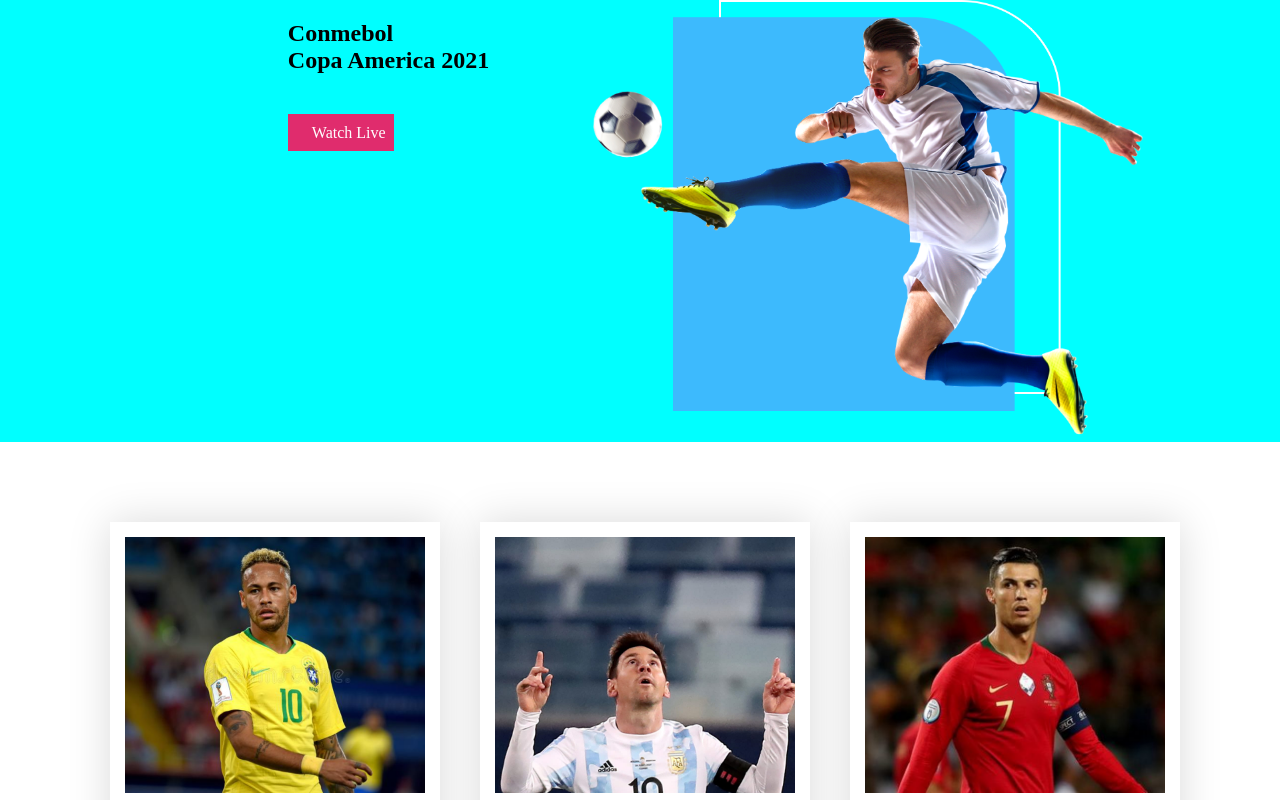
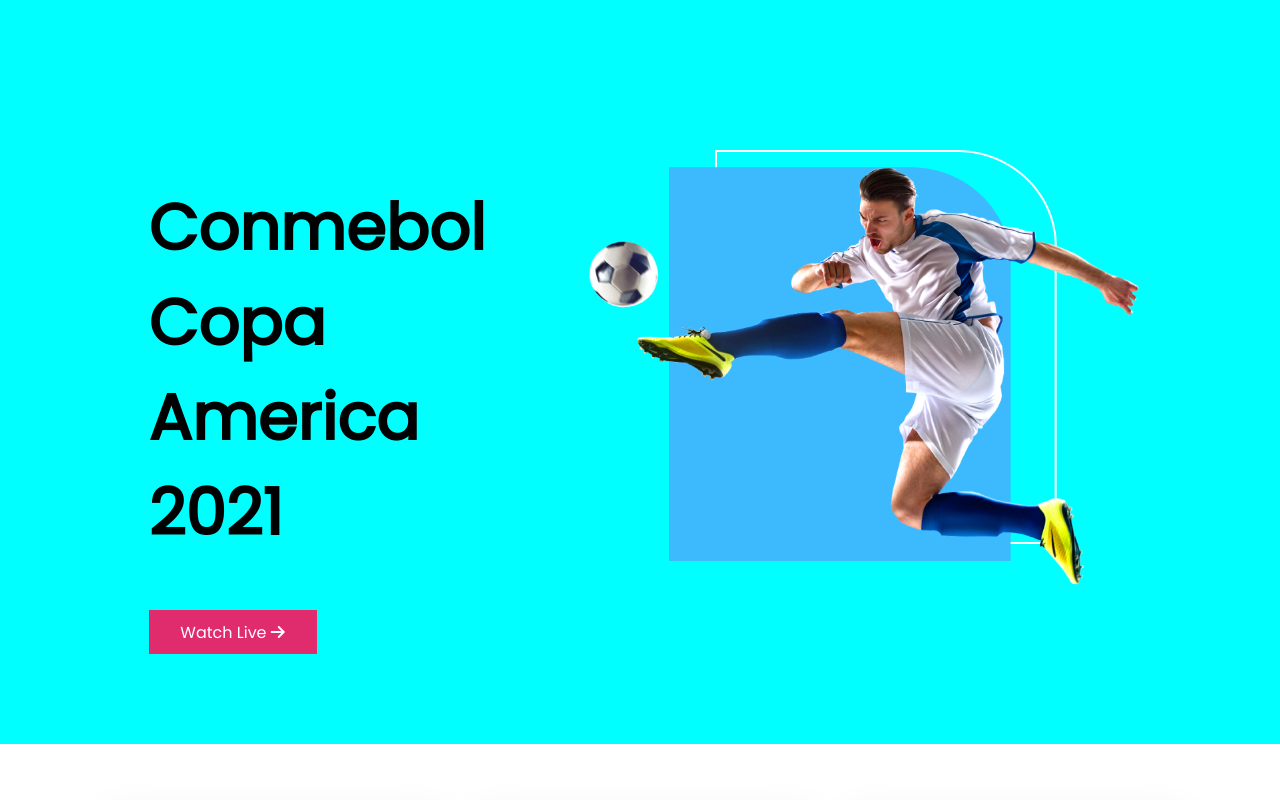
Before and after one commit to jhsayem021/sa-football-repo, a plain HTML site: page index.html in a window 1280 px wide. Shown: the top 800 px of the page. Drawn offline with Linux system fonts and the light colour scheme.

Commit message:
3rd added

```diff
--- a/index.html
+++ b/index.html
@@ -7,11 +7,18 @@
     <meta name="viewport" content="width=device-width, initial-scale=1.0">
     <title>Football</title>
 
+    <!-- font import -->
+
+    <link rel="preconnect" href="https://fonts.googleapis.com">
+    <link rel="preconnect" href="https://fonts.gstatic.com" crossorigin>
+    <link href="https://fonts.googleapis.com/css2?family=Poppins&display=swap" rel="stylesheet">
+
     <!-- style link added -->
     <link rel="stylesheet" href="styles.css">
 
     <!-- icon added -->
     <script src="https://use.fontawesome.com/722c5ab0b8.js"></script>
+
 
 </head>
 
@@ -27,7 +34,10 @@
                     Copa America
                     2021
                 </h1>
-                <a href="http://">Watch Live</a>
+                <div class="link">
+                    <a href="http://">Watch Live <i class="fa fa-arrow-right" aria-hidden="true"></i></a>
+                </div>
+
             </div>
             <div class="top-image">
                 <img src="images/banner.png" alt="">
--- a/styles.css
+++ b/styles.css
@@ -1,6 +1,7 @@
  /* container and utilities */
  body{
      margin: 0;
+     font-family: 'Poppins', sans-serif;
  }
 
  /* --------------
@@ -12,25 +13,38 @@
  .top{
      display:flex;
      justify-content: center;
+     padding: 150px 140px 90px 150px;
+ }
+ .top-heading{
+    /* padding-left: 153px; */
 
  }
- .top-heading{
-    padding-left: 153px;
+ .top-heading h1{
+     margin-top: 30px;
+     margin-bottom: 50px;
+     font-size: 64px;
  }
- h1{
-     margin-bottom: 50px;
+ .link{
+    width: 168px;
+    height: 44px;
+    background-color: #E02C6D;
+    display: flex;
+    justify-content: center;
+    align-items: center;
+    transition: transform 2s ,trnslate 2s ;
  }
- .top-heading a{
+ .link:hover{
+     transform:rotate(360deg) scale(1.5);
+ }
+ .link a{
      text-decoration: none;
-     background-color: #E02C6D;
      color: #FFFFFF;
-     padding: 10px 8px 10px 24px;
-     transform: padding 1s;
-
- }
+}
 
 .top-image{
-    padding-left: 100px;
+    margin-left: 100px;
+
+
 }
  .top-image img{
     Width:556.01px;
@@ -58,11 +72,12 @@
 
  /* footer style  */
 .container{
-    display: grid;
-    grid-template-rows: repeat(1,1fr);
-    justify-items: center;
-
+    display: flex;
+    flex-direction: column;
+    justify-content: center;
+    align-items: center;
     margin-top: 158px;
+    margin-bottom: 63px;
 
 }
  .container img{
```
